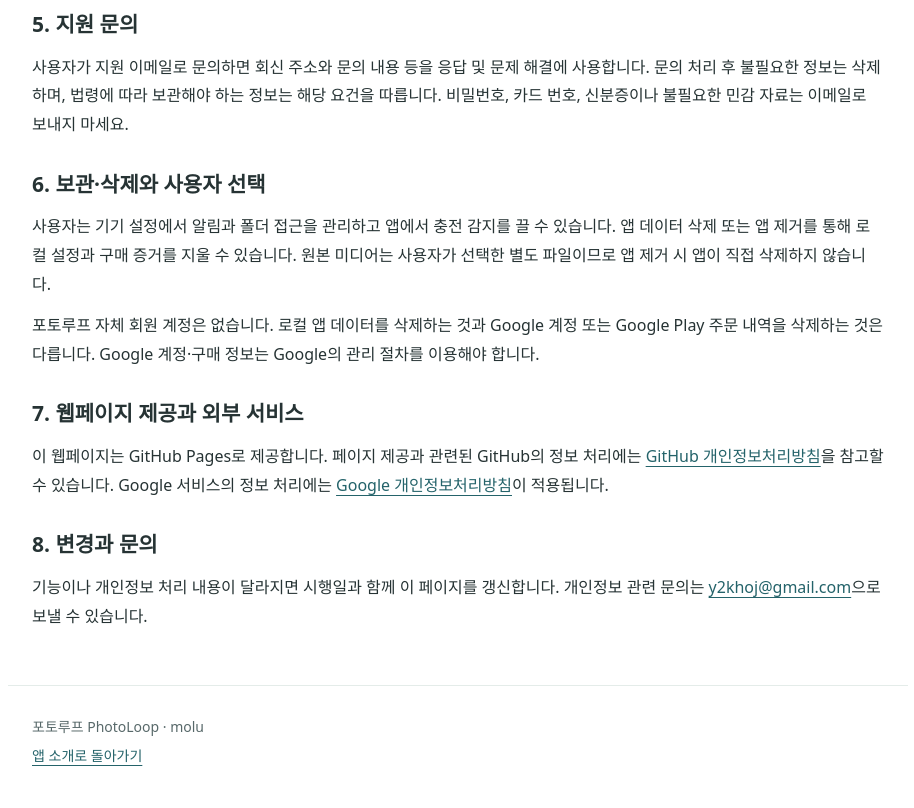
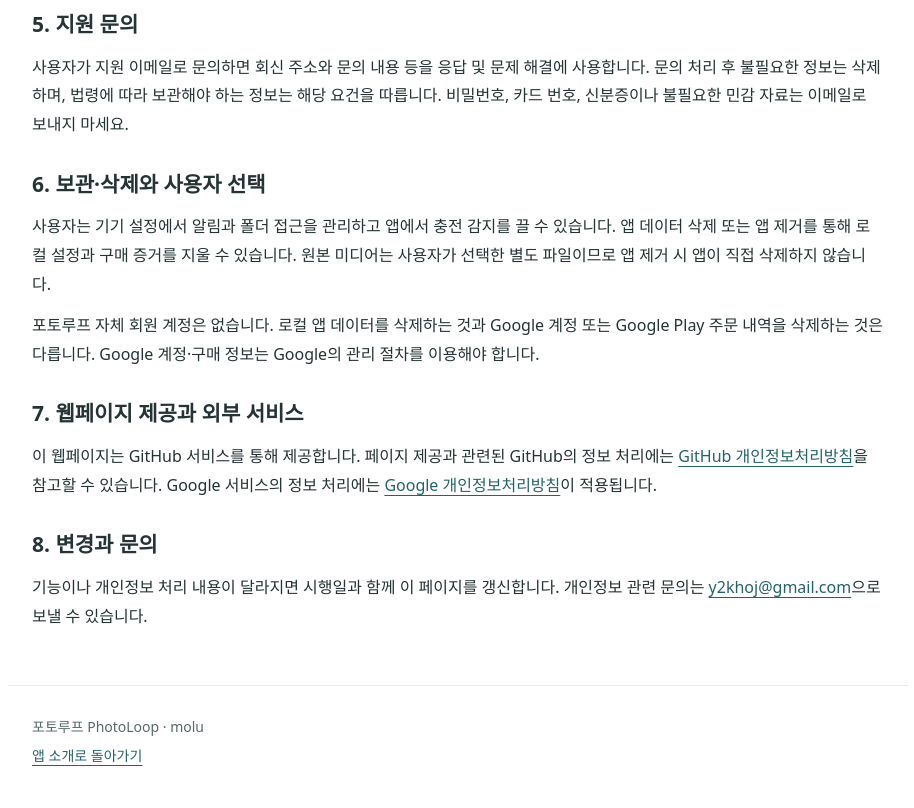
Before and after one commit to molu-030/photoloop-site, a plain HTML site: page privacy.html in a window 1280 px wide. Shown: the part 1078-1886 px from the top of the page, without its empty margins (182-1096 px from the left). Drawn offline with Linux system fonts and the light colour scheme.

Commit message:
Clarify GitHub document hosting and Pages status

```diff
--- a/privacy.html
+++ b/privacy.html
@@ -9,6 +9,6 @@
 <section><h2>4. 구매 기능과 광고</h2><p>현재 이 페이지에서 안내하는 2.5 설치본에서는 Google Play 구매·구매 복원이 비활성 상태입니다. 앱이 카드 번호 등 결제 수단 정보를 직접 입력받거나 자체 저장하는 기능은 없습니다. 앱이 보관하는 구매 검증 증거와 상태는 로컬 앱 저장소에서 관리합니다.</p><p>Google Play 결제를 활성화하는 버전을 제공하기 전에 결제 SDK의 구매·진단·기기 관련 처리 사항을 확인하고 이 방침 및 스토어의 데이터 안전 정보를 갱신합니다. 현재 앱 화면에는 광고를 게재하는 기능이 없습니다.</p></section>
 <section><h2>5. 지원 문의</h2><p>사용자가 지원 이메일로 문의하면 회신 주소와 문의 내용 등을 응답 및 문제 해결에 사용합니다. 문의 처리 후 불필요한 정보는 삭제하며, 법령에 따라 보관해야 하는 정보는 해당 요건을 따릅니다. 비밀번호, 카드 번호, 신분증이나 불필요한 민감 자료는 이메일로 보내지 마세요.</p></section>
 <section><h2>6. 보관·삭제와 사용자 선택</h2><p>사용자는 기기 설정에서 알림과 폴더 접근을 관리하고 앱에서 충전 감지를 끌 수 있습니다. 앱 데이터 삭제 또는 앱 제거를 통해 로컬 설정과 구매 증거를 지울 수 있습니다. 원본 미디어는 사용자가 선택한 별도 파일이므로 앱 제거 시 앱이 직접 삭제하지 않습니다.</p><p>포토루프 자체 회원 계정은 없습니다. 로컬 앱 데이터를 삭제하는 것과 Google 계정 또는 Google Play 주문 내역을 삭제하는 것은 다릅니다. Google 계정·구매 정보는 Google의 관리 절차를 이용해야 합니다.</p></section>
-<section><h2>7. 웹페이지 제공과 외부 서비스</h2><p>이 웹페이지는 GitHub Pages로 제공합니다. 페이지 제공과 관련된 GitHub의 정보 처리에는 <a href="https://docs.github.com/en/site-policy/privacy-policies/github-general-privacy-statement">GitHub 개인정보처리방침</a>을 참고할 수 있습니다. Google 서비스의 정보 처리에는 <a href="https://policies.google.com/privacy">Google 개인정보처리방침</a>이 적용됩니다.</p></section>
+<section><h2>7. 웹페이지 제공과 외부 서비스</h2><p>이 웹페이지는 GitHub 서비스를 통해 제공합니다. 페이지 제공과 관련된 GitHub의 정보 처리에는 <a href="https://docs.github.com/en/site-policy/privacy-policies/github-general-privacy-statement">GitHub 개인정보처리방침</a>을 참고할 수 있습니다. Google 서비스의 정보 처리에는 <a href="https://policies.google.com/privacy">Google 개인정보처리방침</a>이 적용됩니다.</p></section>
 <section><h2>8. 변경과 문의</h2><p>기능이나 개인정보 처리 내용이 달라지면 시행일과 함께 이 페이지를 갱신합니다. 개인정보 관련 문의는 <a href="mailto:y2khoj@gmail.com">y2khoj@gmail.com</a>으로 보낼 수 있습니다.</p></section>
 </main><footer><p>포토루프 PhotoLoop · molu</p><p><a href="./">앱 소개로 돌아가기</a></p></footer></body></html>
```
Also changed, not shown: 2 other files.
